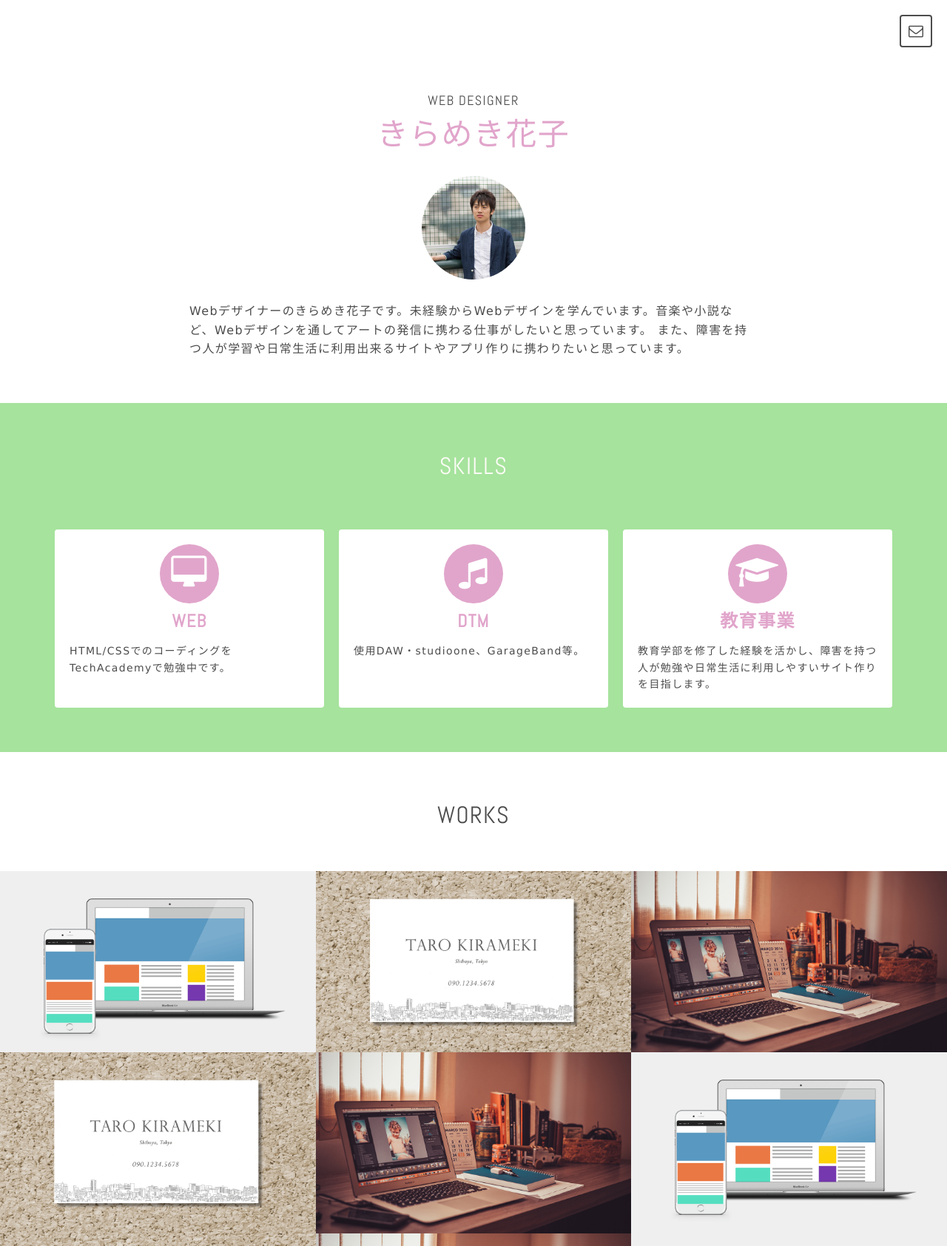
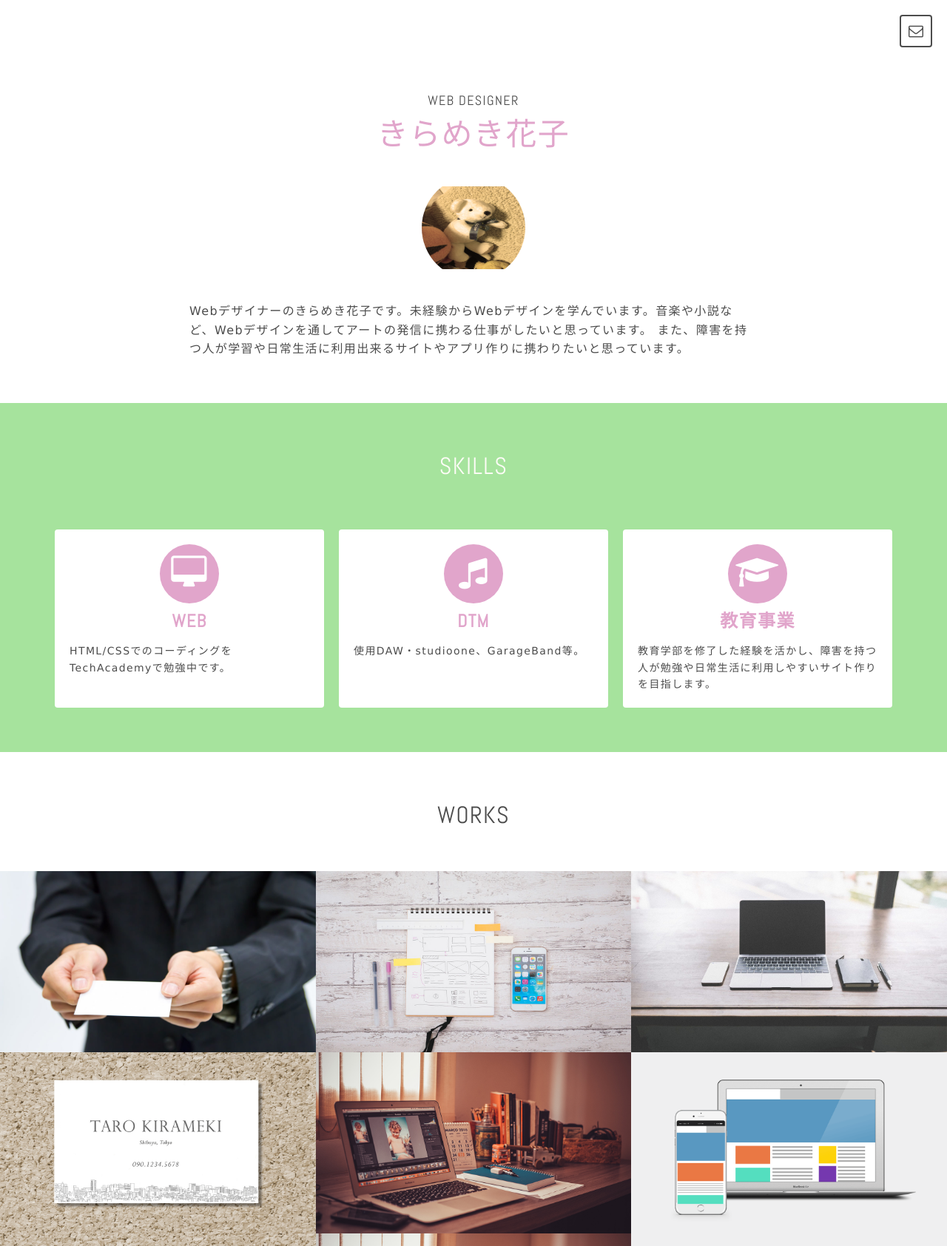
Before and after one commit to chisatootomo/chisatootomo.github.io, a plain HTML site: page index.html in a window 1280 px wide. Shown: the top 1685 px of the page at 74% size. Drawn offline with nearby package versions, Linux system fonts and the light colour scheme.

Commit message:
second commit

```diff
--- a/index.html
+++ b/index.html
@@ -15,7 +15,7 @@
         <a href="#contact" class="button-contact"><i aria-label="お問い合わせ" class="fa fa-envelope-o"></i></a>
           <div class="profile">
               <h1 class="site-title abel uppercase text-center">Web Designer <span>きらめき花子</span></h1>
-              <img src="./images/img_profile.jpg" alt="プロフィール写真" width="140" height="140" class="block-center profile-icon">
+              <img src="./images/bear.jpg" alt="プロフィール写真" width="140" height="140" class="block-center profile-icon">
                 <p>Webデザイナーのきらめき花子です。未経験からWebデザインを学んでいます。音楽や小説など、Webデザインを通してアートの発信に携わる仕事がしたいと思っています。
                 また、障害を持つ人が学習や日常生活に利用出来るサイトやアプリ作りに携わりたいと思っています。</p>
             </div>
@@ -45,10 +45,10 @@
                  <h2 class="text-center">Works</h2>
         <div class="works-box">
             <a href="#">
-                <img src="./images/img_work_site.png" alt="株式会社きらめき コーポレートサイト様 Webサイトデザイン">
+                <img src="./images/work3.jpg" alt="名刺作成">
                 <div class="works-box-inner">
                     <div class="text-center">
-                        <h3>株式会社きらめき コーポレートサイト</h3>
+                        <h3>名刺作成</h3>
                         <small>2016.04.20</small>
                         <span class="button-readmore">Read More</span>
                           </div>
@@ -57,10 +57,10 @@
         </div>
         <div class="works-box">
             <a href="#">
-                <img src="./images/img_work_card.jpg" alt="きらめき太郎様 名刺デザイン">
+                <img src="./images/work1.jpg" alt="WEBサイト制作">
                 <div class="works-box-inner">
                     <div class="text-center">
-                        <h3>きらめき太郎様 名刺</h3>
+                        <h3>WEBサイト制作</h3>
                         <small>2016.04.20</small>
                         <span class="button-readmore">Read More</span>
                     </div>
@@ -69,7 +69,7 @@
         </div>
         <div class="works-box">
             <a href="#">
-                <img src="./images/img_work_blog.jpg" alt="WordPressオリジナルテーマ">
+                <img src="./images/work2.jpg" alt="ブログデザイン">
                 <div class="works-box-inner">
                     <div class="text-center">
                         <h3>ブログデザイン</h3>
```
Also changed, not shown: images/bear.jpg (added), images/work1.jpg (added), images/work2.jpg (added), images/work3.jpg (added).
